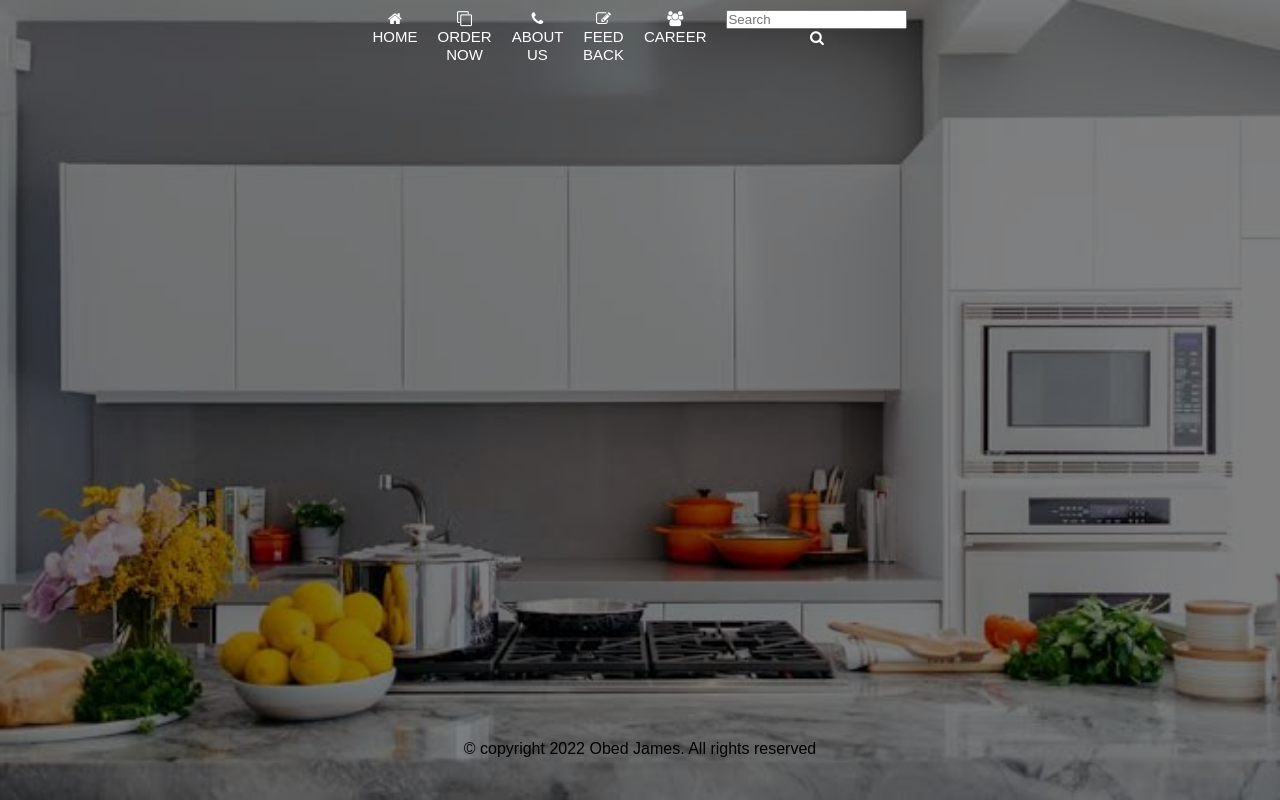
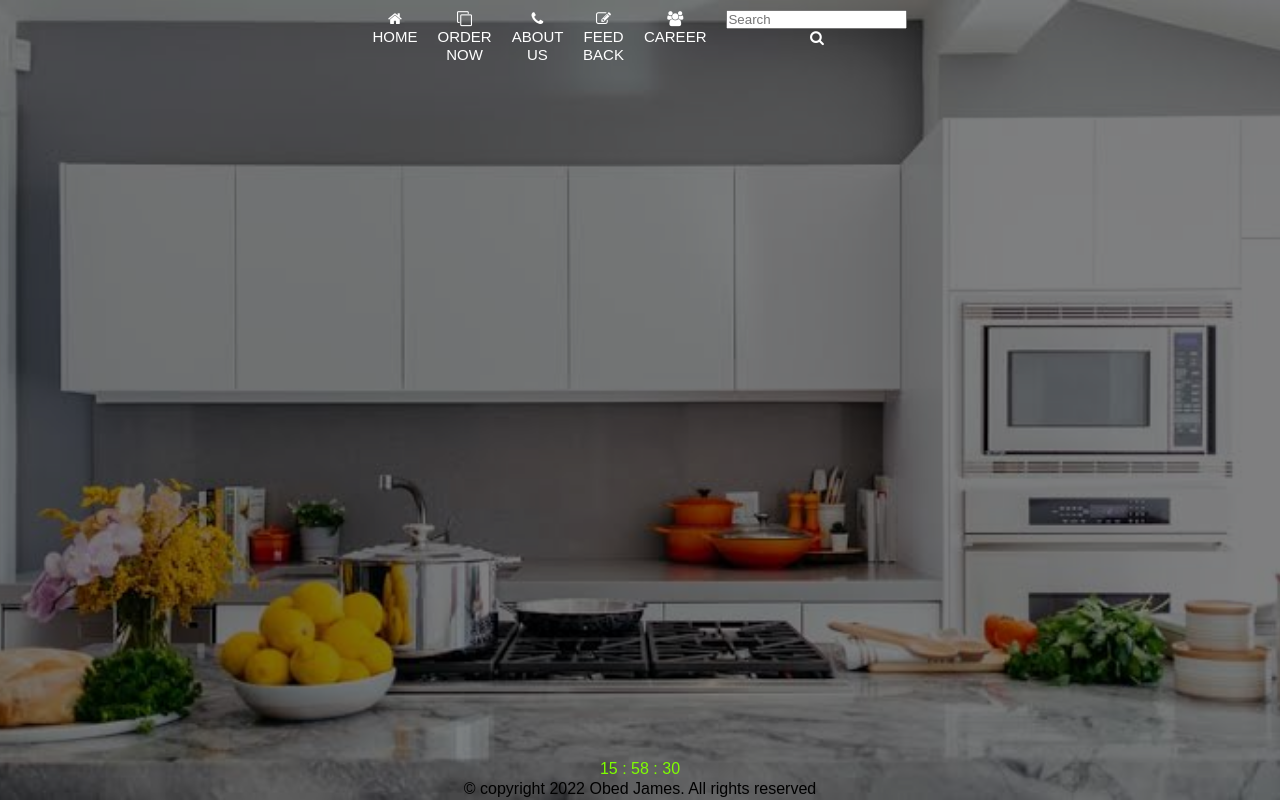
Before and after one commit to jamesobed/Single-Page-Application, a plain HTML site: page index.html in a window 1280 px wide. Drawn offline with Linux system fonts and the light colour scheme.

Commit message:
time added

```diff
--- a/index.html
+++ b/index.html
@@ -73,6 +73,8 @@
         </li>
       </ul>
     </nav>
+
+    <div class="clock"></div>
     <div id="footer"></div>
     <script src="script.js"></script>
   </body>
--- a/script.js
+++ b/script.js
@@ -16,3 +16,17 @@ $(function () {
     s;
   });
 });
+
+const clock = document.querySelector(".clock");
+
+const time = () => {
+  let now = new Date();
+  let h = now.getHours();
+  let m = now.getMinutes();
+  let s = now.getSeconds();
+
+  const myClock = `<span>${h}</span> : <span>${m} </span>: <span>${s}</span>`;
+
+  clock.innerHTML = myClock;
+};
+setInterval(time, 1000);
--- a/style.css
+++ b/style.css
@@ -87,13 +87,22 @@ nav ul li:hover .sub_contact_us_1 ul li:last-child {
   transition: all ease 0.2s;
 }
 
+.clock {
+  position: absolute;
+  bottom: 0;
+  width: 100%;
+  height: 40px; /* Height of the footer */
+  text-align: center;
+  color: chartreuse;
+  font-size: 4empx;
+}
+
 #footer {
-    position:absolute;
-    bottom:0;
-    width:100%;
-    height:60px;   /* Height of the footer */
-    text-align: center;
-
+  position: absolute;
+  bottom: 0;
+  width: 100%;
+  height: 20px; /* Height of the footer */
+  text-align: center;
 }
 
 @media screen and (min-width: 35em) {
```
